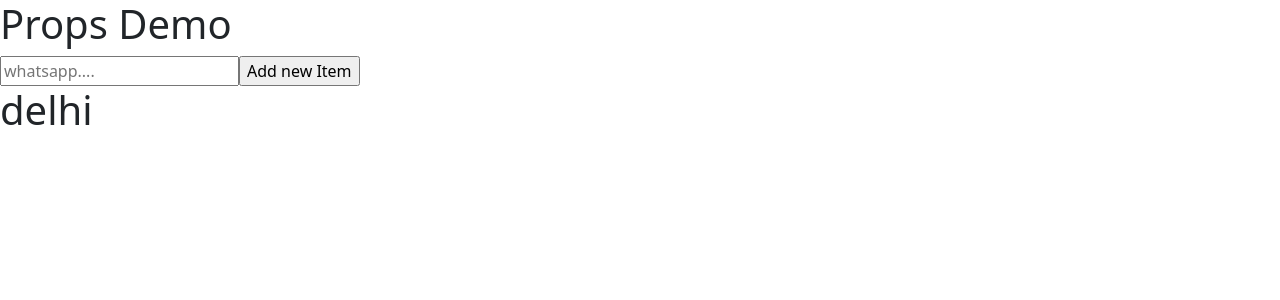
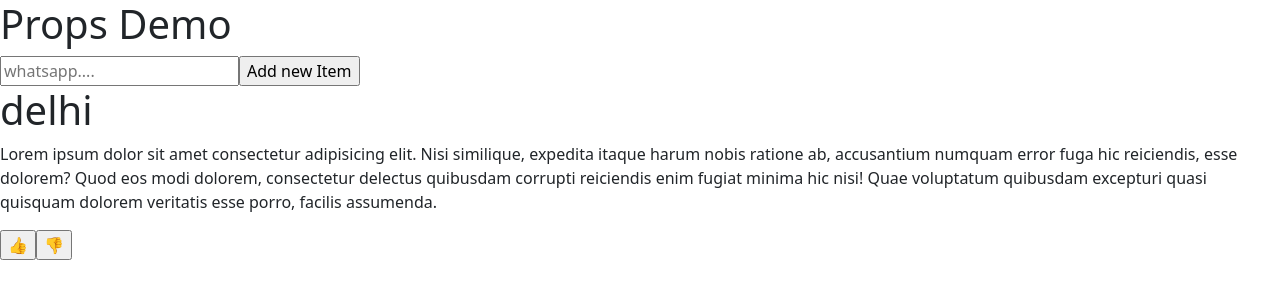
Before and after one commit to prashant5959pandey/WPT-1, a React (Create React App) app: page / in a window 1280 px wide. Shown: the top 300 px of the page. Built offline with nearby package versions, Linux system fonts and the light colour scheme.

Commit message:
complexity in map function

```diff
--- a/src/App.js
+++ b/src/App.js
@@ -34,7 +34,19 @@ function ListDemo() {
       <input type="button" value="Add new Item" onClick={AddItemAction} />
 
       {list.map((item) => (
-        <h1>{item} </h1>
+        <div>
+          <h1>{item} </h1>
+          <p>
+            Lorem ipsum dolor sit amet consectetur adipisicing elit. Nisi
+            similique, expedita itaque harum nobis ratione ab, accusantium
+            numquam error fuga hic reiciendis, esse dolorem? Quod eos modi
+            dolorem, consectetur delectus quibusdam corrupti reiciendis enim
+            fugiat minima hic nisi! Quae voluptatum quibusdam excepturi quasi
+            quisquam dolorem veritatis esse porro, facilis assumenda.
+          </p>
+          <input type="button" value="&#128077;" />
+          <input type="button" value="&#128078;" />
+        </div>
       ))}
     </>
   );
```
